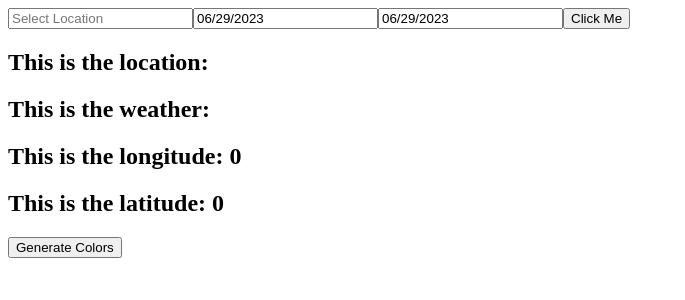
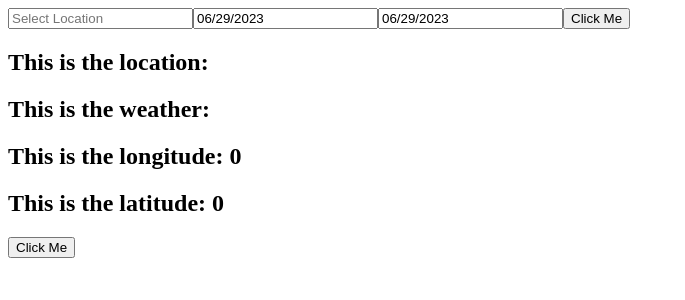
Before and after one commit to Reneeto/yarncast, a React app: page / in a window 1280 px wide. Shown: the top 300 px of the page, without its empty margins (0-685 px from the left). Built offline with nearby package versions, Linux system fonts and the light colour scheme.

Commit message:
nothing fancy here

```diff
--- a/src/App.js
+++ b/src/App.js
@@ -1,4 +1,4 @@
-import React, { useState, useEffect } from "react";
+import React, { useState, useRef, useEffect } from "react";
 import DatePicker from "react-datepicker";
 import "react-datepicker/dist/react-datepicker.css";
 import ReactDOM from "react-dom";
@@ -9,8 +9,7 @@ import Display from "./components/Display";
 import { format } from "prettier";
 
 const App = () => {
-  //declare states using useState
-  const [coordinates, setCoordinates] = useState({
+    const [coordinates, setCoordinates] = useState({
     results: [
       {
         longitude: 0,
@@ -25,6 +24,10 @@ const App = () => {
   const [endDate, setEndDate] = useState(new Date());
   const [endDateString, setEndDateString] = useState("");
   const [colors, setColors] = useState([]);
+
+  useEffect(() => {
+    console.log('useEffect');
+  }, [])
 
   //get longitude and latitude from geolocation API
   const searchLocation = () => {
@@ -165,7 +168,8 @@ const App = () => {
           This is the latitude: {coordinates.results[0].latitude}
         </h2>
         <div>
-          <button onClick={() => matchColors(weather)}>Generate Colors</button>
+          <button onClick={handleClick}>Click Me</button>
+          {/* <button onClick={() => matchColors(weather)}>Generate Colors</button> */}
           <div>
             {colors.map((color) => (
               <div style={{ backgroundColor: color }}>&nbsp;</div>
```
